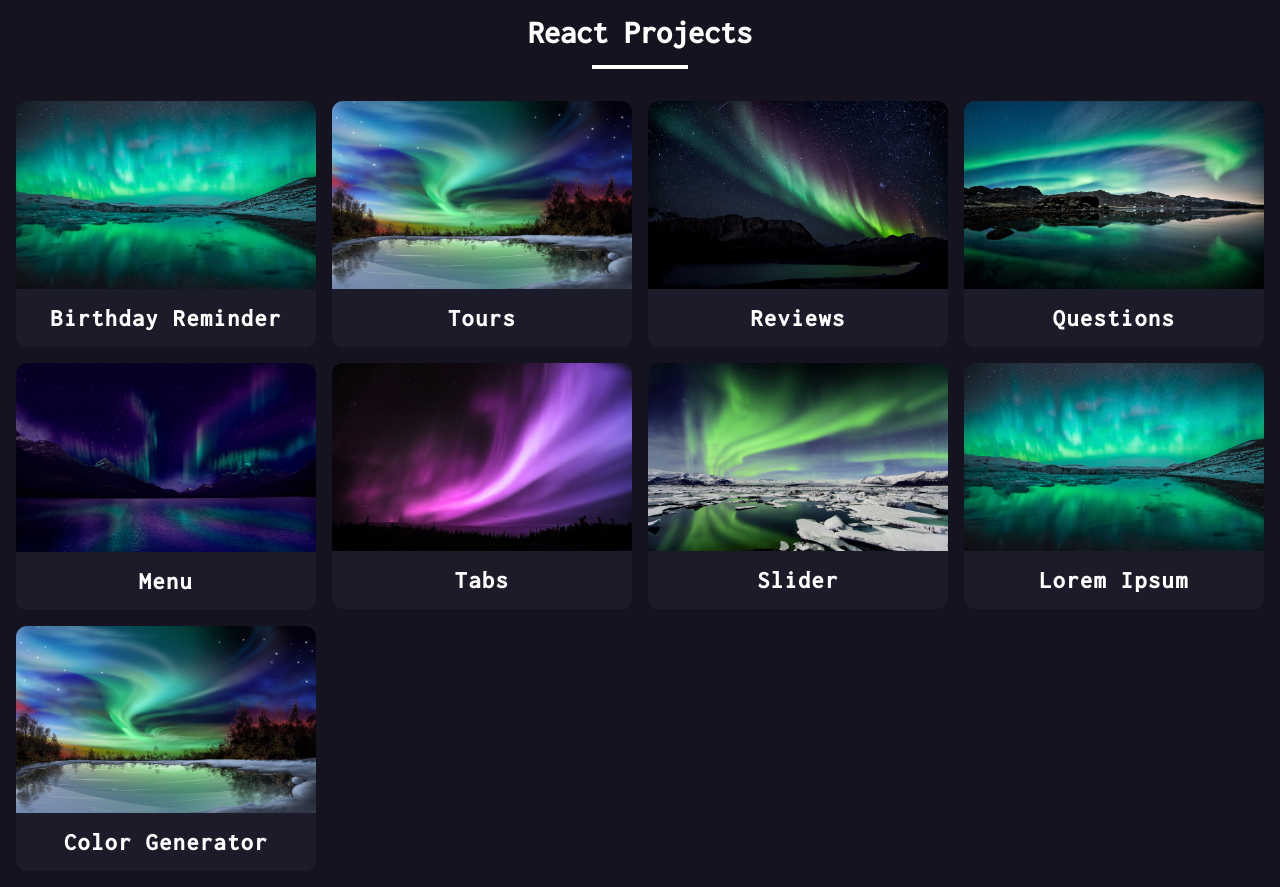
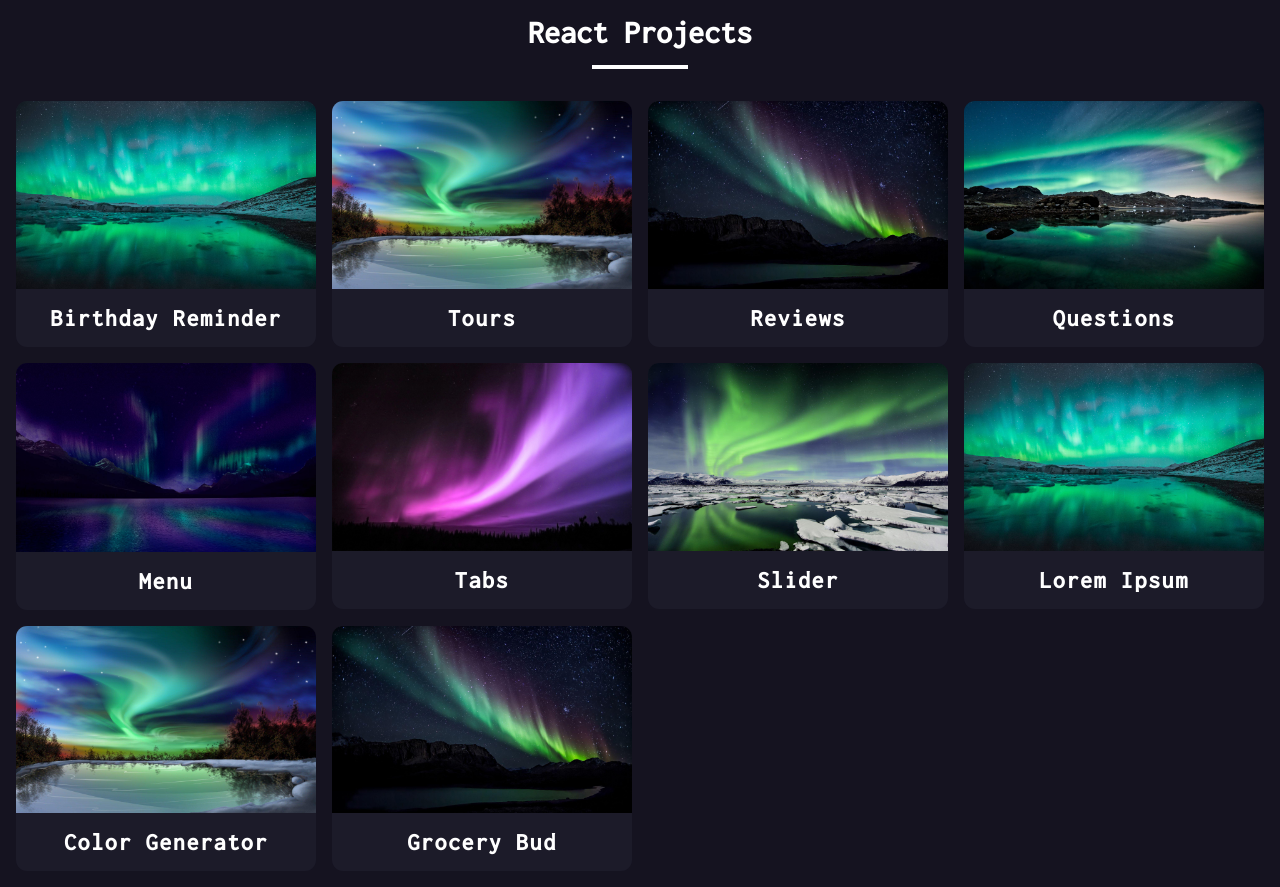
Before and after one commit to mitul-garg/react-practice-projects, a React (Create React App) app: page / in a window 1280 px wide. Built offline with nearby package versions, Linux system fonts and the light colour scheme.

Commit message:
Grocery Bud Deployed

```diff
--- a/src/data.js
+++ b/src/data.js
@@ -53,6 +53,12 @@ const projects = [
     title: "color generator",
     url: "https://mg-react-practice-color-generator.netlify.app",
   },
+  {
+    id: 10,
+    image: "./images/img3.jpg",
+    title: "grocery bud",
+    url: "https://mg-react-practice-grocery-bud.netlify.app",
+  },
 ];
 
 export default projects;
```
